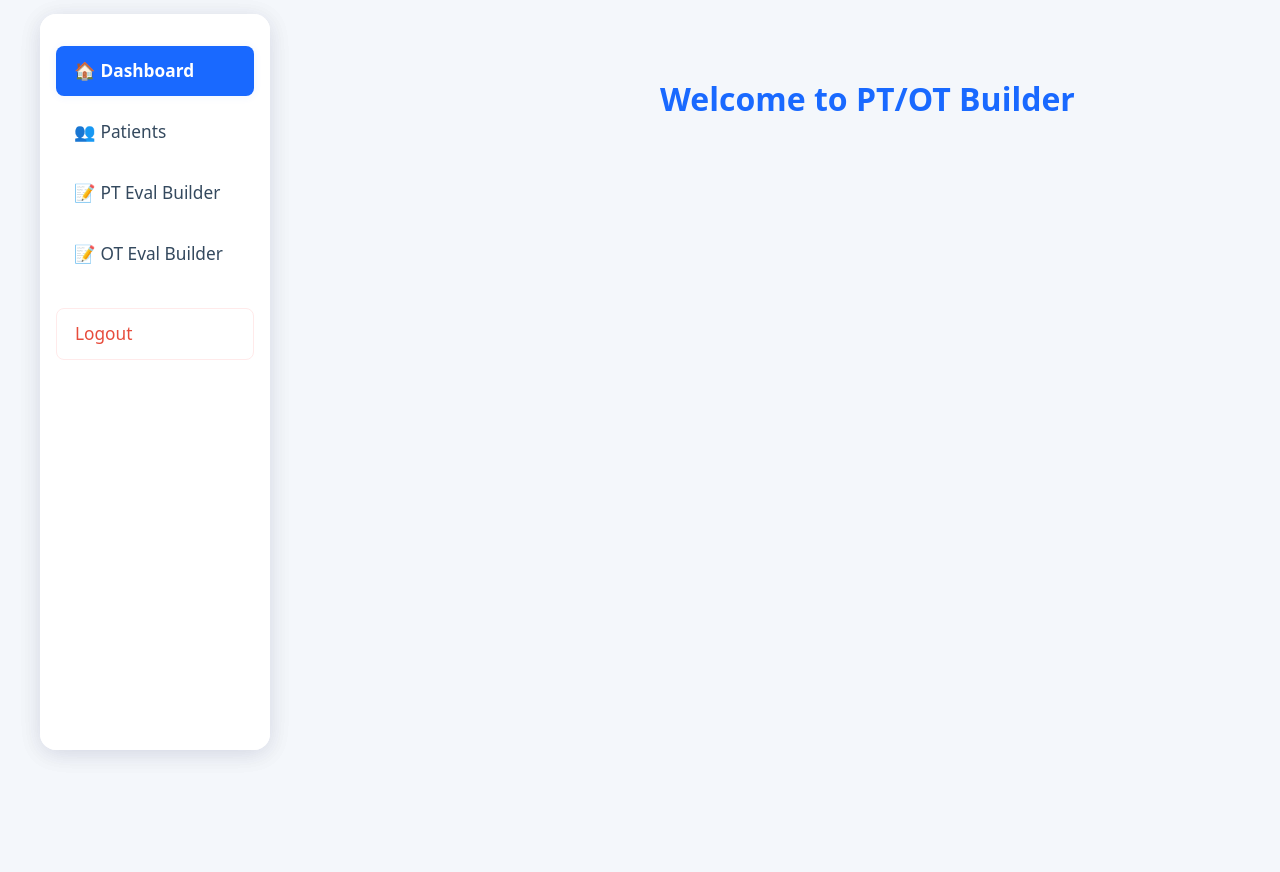
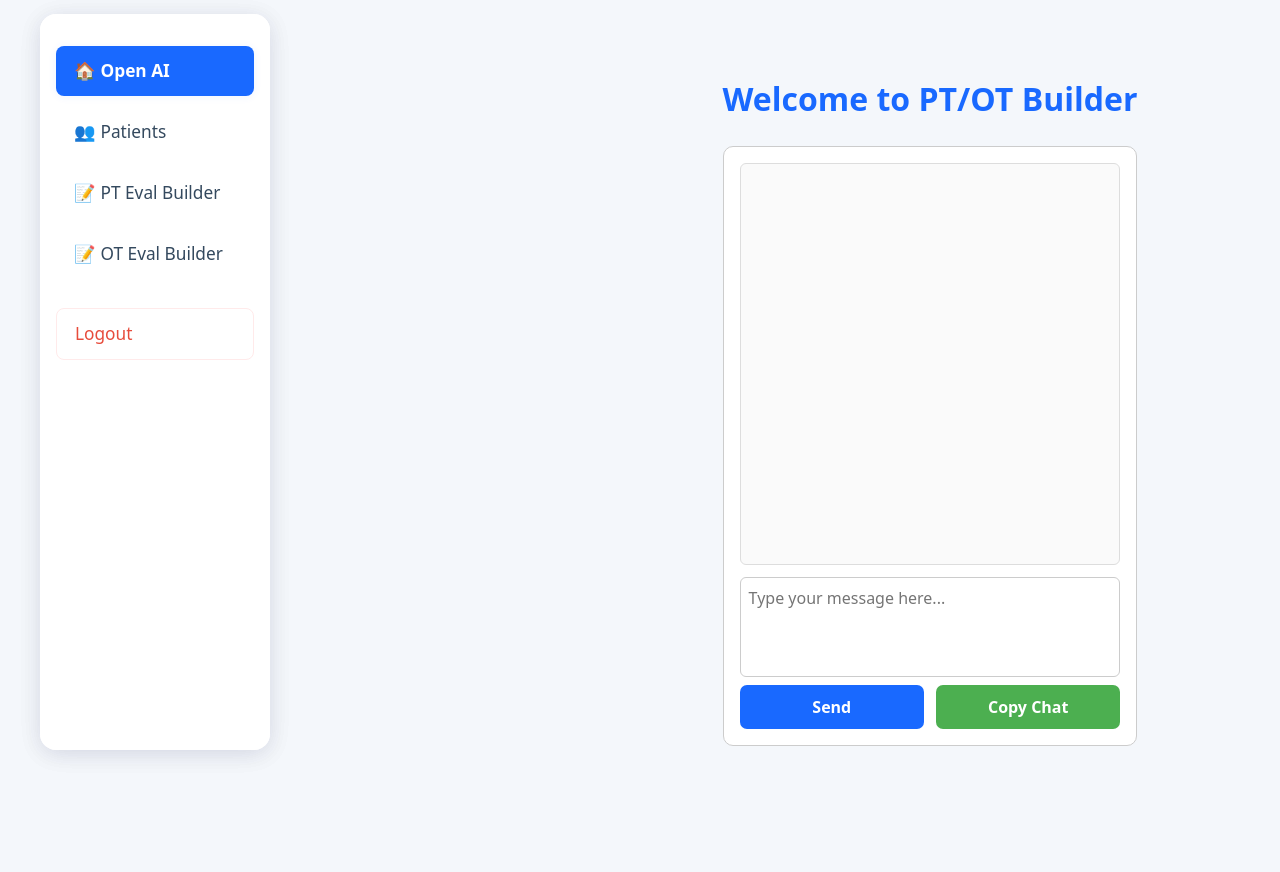
Before and after one commit to KLcoding01/PT-Builder, a Flask app: page /dashboard in a window 1280 px wide. Shown: the part 56-928 px from the top of the page. Run offline with Flask 3, Linux system fonts and the light colour scheme; a user stored in the database is signed in.

Commit message:
Initial commit

```diff
--- a/app.py
+++ b/app.py
@@ -36,6 +36,31 @@ with app.app_context():
 OPENAI_API_KEY = os.environ.get('OPENAI_API_KEY')
 client = OpenAI(api_key=OPENAI_API_KEY)
 MODEL = "gpt-4o-mini"
+
+# ==================================== CHATGPT BOX OPENAI ====================================
+@app.route('/chat_api', methods=['POST'])
+def chat_api():
+    user_message = request.json.get('message', '')
+    if not user_message:
+        return jsonify({'reply': "No message received."})
+
+    try:
+        completion = openai.ChatCompletion.create(
+            model="gpt-4o-mini",
+            messages=[
+                {"role": "system", "content": "You are a helpful assistant."},
+                {"role": "user", "content": user_message},
+            ],
+            max_tokens=500,
+            temperature=0.7,
+        )
+        reply = completion.choices[0].message['content'].strip()
+        return jsonify({'reply': reply})
+    except Exception as e:
+        return jsonify({'reply': f"Error: {str(e)}"})
+
+if __name__ == '__main__':
+    app.run(debug=True)
 
 # ==================================== LOGIN MANAGER ====================================
 login_manager = LoginManager()
--- a/templates/dashboard.html
+++ b/templates/dashboard.html
@@ -51,15 +51,71 @@
   .main-content {
     margin-left: 290px;
     padding: 2.5rem 2.5rem 2rem 2.5rem;
+    display: flex;
+    flex-direction: column;
+    align-items: center;
   }
   @media (max-width: 900px) {
     .sidebar { position: static; width: 100%; border-radius: 0; box-shadow: none; }
     .main-content { margin-left: 0; padding: 1rem; }
   }
+
+  /* Chat box styles */
+  #chat-container {
+    width: 100%;
+    max-width: 800px;
+    border: 1px solid #ccc;
+    border-radius: 10px;
+    padding: 16px;
+    background: white;
+    height: 600px;
+    display: flex;
+    flex-direction: column;
+  }
+  #chat-messages {
+    flex-grow: 1;
+    overflow-y: auto;
+    margin-bottom: 12px;
+    white-space: pre-wrap;
+    border: 1px solid #ddd;
+    padding: 12px;
+    border-radius: 6px;
+    background-color: #fafafa;
+  }
+  #chat-input {
+    width: 100%;
+    height: 100px;
+    resize: none;
+    padding: 8px;
+    font-size: 1rem;
+    border-radius: 6px;
+    border: 1px solid #ccc;
+    box-sizing: border-box;
+  }
+  #send-btn, #copy-btn {
+    font-weight: 600;
+    border: none;
+    border-radius: 7px;
+    cursor: pointer;
+    flex: 1;
+    padding: 10px 20px;
+  }
+  #send-btn {
+    background-color: #1969ff;
+    color: white;
+  }
+  #send-btn:disabled {
+    background-color: #a0b9ff;
+    cursor: not-allowed;
+  }
+  #copy-btn {
+    background-color: #4CAF50;
+    color: white;
+  }
 </style>
 <div class="main-bg">
   <div class="sidebar">
-    <a href="{{ url_for('dashboard') }}" class="nav-link {% if request.endpoint=='dashboard' %}active{% endif %}">🏠 Dashboard</a>
+    <a href="{{ url_for('dashboard') }}" class="nav-link {% if request.endpoint=='dashboard' %}active{% endif %}">🏠 Open AI</a>
     <a href="{{ url_for('view_patients') }}" class="nav-link {% if request.endpoint=='view_patients' %}active{% endif %}">👥 Patients</a>
     <a href="{{ url_for('pt_eval') }}" class="nav-link {% if request.endpoint=='pt_eval' %}active{% endif %}">📝 PT Eval Builder</a>
     <a href="{{ url_for('ot_eval') }}" class="nav-link {% if request.endpoint=='ot_eval' %}active{% endif %}">📝 OT Eval Builder</a>
@@ -67,7 +123,67 @@
   </div>
   <div class="main-content">
     <h2 style="font-weight:700; color:#1969ff; margin-bottom:1.7rem;">Welcome to PT/OT Builder</h2>
-    <!-- Add content here if needed -->
+
+    <div id="chat-container">
+      <div id="chat-messages"></div>
+      <textarea id="chat-input" placeholder="Type your message here..."></textarea>
+      <div style="display: flex; gap: 12px; margin-top: 8px;">
+        <button id="send-btn">Send</button>
+        <button id="copy-btn">Copy Chat</button>
+      </div>
+    </div>
   </div>
 </div>
+
+<script>
+  const chatMessages = document.getElementById('chat-messages');
+  const chatInput = document.getElementById('chat-input');
+  const sendBtn = document.getElementById('send-btn');
+  const copyBtn = document.getElementById('copy-btn');
+
+  function appendMessage(sender, message) {
+    const msgDiv = document.createElement('div');
+    msgDiv.style.marginBottom = '12px';
+    msgDiv.innerHTML = `<strong>${sender}:</strong><br>${message}`;
+    chatMessages.appendChild(msgDiv);
+    chatMessages.scrollTop = chatMessages.scrollHeight;
+  }
+
+  sendBtn.addEventListener('click', async () => {
+    const userMessage = chatInput.value.trim();
+    if (!userMessage) return;
+
+    appendMessage('You', userMessage);
+    chatInput.value = '';
+    sendBtn.disabled = true;
+
+    try {
+      const response = await fetch('/chat_api', {
+        method: 'POST',
+        headers: { 'Content-Type': 'application/json' },
+        body: JSON.stringify({ message: userMessage })
+      });
+      const data = await response.json();
+      appendMessage('ChatGPT', data.reply);
+    } catch (err) {
+      appendMessage('Error', 'Failed to get response. Try again.');
+    }
+
+    sendBtn.disabled = false;
+  });
+
+  copyBtn.addEventListener('click', () => {
+    let chatText = '';
+    chatMessages.querySelectorAll('div').forEach(msgDiv => {
+      chatText += msgDiv.innerText + '\n\n';
+    });
+    navigator.clipboard.writeText(chatText.trim())
+      .then(() => {
+        alert('Chat copied to clipboard!');
+      })
+      .catch(() => {
+        alert('Failed to copy chat.');
+      });
+  });
+</script>
 {% endblock %}
```
